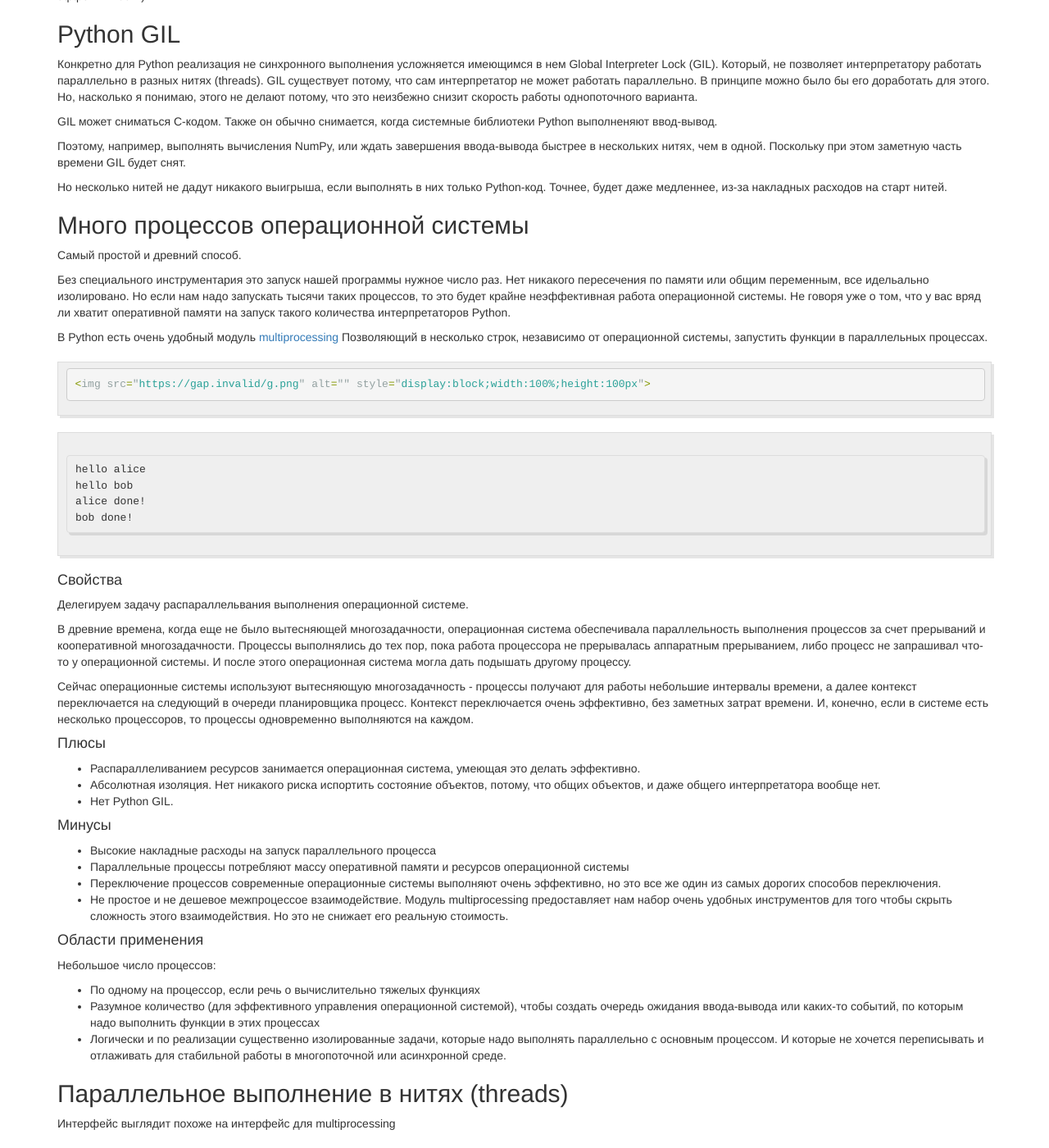
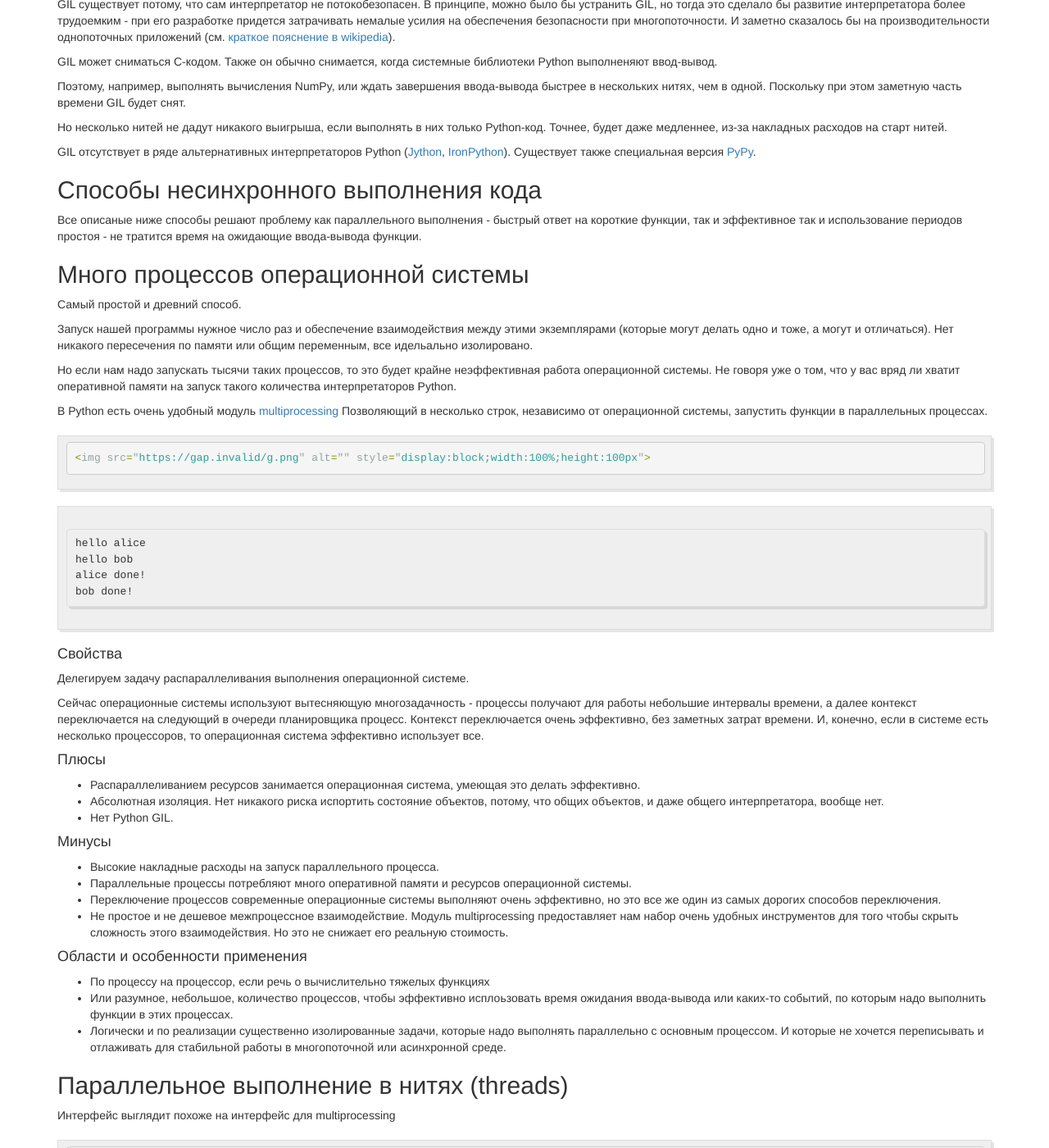
Before and after one commit to andgineer/sorokin.engineer, a Jekyll site: the page built from posts/ru/_posts/2018-10-23-python_async.md, in a window 1280 px wide and 1400 px high, scrolled down 1691 px. Shown: the whole window at 82% size. Built offline with Jekyll 4.4.1, drawn with Linux system fonts in a browser that asks for light colours; nearby versions of some CDN libraries; some of the changed text lies outside the part shown.

Commit message:
proof reading

```diff
--- a/posts/ru/_posts/2018-10-23-python_async.md
+++ b/posts/ru/_posts/2018-10-23-python_async.md
@@ -96,20 +96,17 @@ redirect_from: "/posts/ru/python_async/"
 
 На третьей картинке мы задействовали все процессоры и выполняем процессы параллельно на всех.
 
-## Способы решения
+## Про Python GIL
 
-Все описаные ниже способы решают проблему как параллельного выполнения (быстрый ответ на короткие функции), так и эффективное
-так и использование периодов простоя (не тратится время на ожидающие ввода-вывода функции, хотя в некоторых
-способах решения об этом надо явно заботится и не гарантируется 100% эффективность).
+Конкретно для интерпретатора [CPython](https://ru.wikipedia.org/wiki/CPython) реализация не
+синхронного выполнения усложняется имеющимся в нем Global Interpreter Lock (GIL).
+Который, не позволяет интерпретатору работать параллельно в разных нитях (threads).
 
-## Python GIL
-
-Конкретно для Python реализация не синхронного выполнения усложняется имеющимся в нем Global
-Interpreter Lock (GIL).
-Который, не позволяет интерпретатору работать параллельно в разных нитях (threads).
-GIL существует потому, что сам интерпретатор не может работать параллельно. В принципе можно было бы
-его доработать для этого. Но, насколько я понимаю, этого не делают потому, что это неизбежно
-снизит скорость работы однопоточного варианта.
+GIL существует потому, что сам интерпретатор не потокобезопасен.
+В принципе, можно было бы устранить GIL, но тогда это сделало бы развитие интерпретатора
+более трудоемким - при его разработке придется затрачивать немалые усилия на обеспечения
+безопасности при многопоточности. И заметно сказалось  бы на производительности однопоточных приложений
+(см. [краткое пояснение в wikipedia](https://ru.wikipedia.org/wiki/Global_Interpreter_Lock)).
 
 GIL может сниматься C-кодом. Также он обычно снимается, когда системные библиотеки Python выполненяют
 ввод-вывод.
@@ -120,13 +117,23 @@ GIL может сниматься C-кодом. Также он обычно с
 Но несколько нитей не дадут никакого выигрыша, если выполнять в них только Python-код.
 Точнее, будет даже медленнее, из-за накладных расходов на старт нитей.
 
+GIL отсутствует в ряде альтернативных интерпретаторов Python
+([Jython](https://ru.wikipedia.org/wiki/Jython), [IronPython](https://ru.wikipedia.org/wiki/IronPython)).
+Существует также специальная версия [PyPy](https://bitbucket.org/pypy/pypy/raw/stm-thread/pypy/doc/stm.rst).
+
+## Способы несинхронного выполнения кода
+
+Все описаные ниже способы решают проблему как параллельного выполнения - быстрый ответ на короткие функции, так и эффективное
+так и использование периодов простоя - не тратится время на ожидающие ввода-вывода функции.
 
 ## Много процессов операционной системы
 
 Самый простой и древний способ.
 
-Без специального инструментария это запуск нашей программы нужное число раз.
+Запуск нашей программы нужное число раз и обеспечение взаимодействия между этими экземплярами
+(которые могут делать одно и тоже, а могут и отличаться).
 Нет никакого пересечения по памяти или общим переменным, все идельально изолировано.
+
 Но если нам надо запускать тысячи таких процессов, то это будет крайне неэффективная
 работа операционной системы. Не говоря уже о том, что у вас вряд ли хватит оперативной памяти
 на запуск такого количества интерпретаторов Python.
@@ -143,44 +150,38 @@ GIL может сниматься C-кодом. Также он обычно с
     bob done!
 
 #### Свойства
-Делегируем задачу распараллельвания выполнения операционной системе.
-
-В древние времена, когда еще не было вытесняющей многозадачности,
-операционная система обеспечивала параллельность выполнения процессов за счет прерываний
-и кооперативной многозадачности.
-Процессы выполнялись до тех пор, пока работа процессора не прерывалась аппаратным прерыванием,
-либо процесс не запрашивал что-то у операционной системы. И после этого операционная система могла
-дать подышать другому процессу.
+Делегируем задачу распараллеливания выполнения операционной системе.
 
 Сейчас операционные системы используют вытесняющую многозадачность - процессы получают для работы
 небольшие интервалы времени, а далее контекст переключается на следующий в очереди планировщика
 процесс. Контекст переключается очень эффективно, без заметных затрат времени.
-И, конечно, если в системе есть несколько процессоров, то процессы одновременно выполняются на каждом.
+И, конечно, если в системе есть несколько процессоров, то операционная система эффективно
+использует все.
 
 #### Плюсы
 * Распараллеливанием ресурсов занимается операционная система, умеющая это делать эффективно.
 * Абсолютная изоляция. Нет никакого риска испортить состояние объектов, потому, что общих
-объектов, и даже общего интерпретатора вообще нет.
+объектов, и даже общего интерпретатора, вообще нет.
 * Нет Python GIL.
 
 #### Минусы
-* Высокие накладные расходы на запуск параллельного процесса
-* Параллельные процессы потребляют массу оперативной памяти и ресурсов операционной системы
+* Высокие накладные расходы на запуск параллельного процесса.
+* Параллельные процессы потребляют много оперативной памяти и ресурсов операционной системы.
 * Переключение процессов современные операционные системы выполняют очень эффективно, но это все же
 один из самых дорогих способов переключения.
-* Не простое и не дешевое межпроцессое взаимодействие.
+* Не простое и не дешевое межпроцессное взаимодействие.
 Модуль multiprocessing предоставляет нам набор очень удобных инструментов для того чтобы скрыть сложность
 этого взаимодействия. Но это не снижает его реальную стоимость.
 
-#### Области применения
-Небольшое число процессов:
-* По одному на процессор, если речь о вычислительно тяжелых функциях
-* Разумное количество (для эффективного управления операционной системой), чтобы создать
-очередь ожидания ввода-вывода или каких-то событий, по которым надо выполнить функции в этих
-процессах
+#### Области и особенности применения
+* По процессу на процессор, если речь о вычислительно тяжелых функциях
+* Или разумное, небольшое, количество процессов, чтобы эффективно исплоьзовать
+время ожидания ввода-вывода или каких-то событий, по которым надо выполнить функции в этих
+процессах.
 * Логически и по реализации существенно изолированные задачи, которые надо выполнять параллельно
 с основным процессом. И которые не хочется переписывать и отлаживать для стабильной работы
 в многопоточной или асинхронной среде.
+
 
 ## Параллельное выполнение в нитях (threads)
 Интерфейс выглядит похоже на интерфейс для multiprocessing
@@ -199,12 +200,11 @@ GIL может сниматься C-кодом. Также он обычно с
 
 #### Плюсы
 * Если обеспечивается принцип "каждая нить на своем процессоре", то получаем максимально приближенное
-к железу решение, позволяющее максмально эффективно исопльзовать ресурсы. Впрочем, это как с языком
-ассемблера - теоретическая возможность не означает практичность (см. минусы).
+к железу решение, позволяющее максмально эффективно использовать ресурсы.
 * Один из самых старых способов, поэтому для него наработано море методик и документации.
 
 #### Минусы
-* Запуск нитей существенно выше, чем процессов, но не супер-дешевый
+* Запуск нитей существенно дешевле, чем процессов, но не супер-дешевый.
 * Переключение достаточно эффективно но не существенно дешевле, чем в способе переключения процессов.
 * Нельзя запускать нити тысячами - в таком случае операционная система будет тратить больше времени на
 переключением между ними, чем на полезную работу.
@@ -214,10 +214,9 @@ GIL может сниматься C-кодом. Также он обычно с
 * Python GIL приводит к тому, что выполнение собственно Python кода не происходит параллельно в разных
 нитях.
 
-#### Области применения
+#### Области и особенности применения
 * Фоновая работа или эффективное использование ожидания ввода вывода.
-* Для отсносительно небольшого числа функций.
-* Без необходимости раскрашивать код этих функций, как описано для последующих решений.
+* Для относительно небольшого числа функций.
 * Желательно, чтобы функции требовали минимального межвзаимодействия, иначе реализация и отладка будет
 очень непростой.
 
@@ -230,7 +229,7 @@ GIL может сниматься C-кодом. Также он обычно с
 отдает ему  управление.
 
 Если `зеленый поток/coroutine` в ожидании ввода-вывода или какого-то события, то мы его пропускаем и
-не тратим  пока на него время.
+не тратим пока на него время.
 
 Вся магия в двух моментах.
 
@@ -283,24 +284,27 @@ GIL может сниматься C-кодом. Также он обычно с
 
 В библиотеке `gevent` имеется `gevent.sleep`, и если бы мы его использовали, то не нужно было бы
 патчить `time`.
-
 Но я хотел продемонстрировать возможность превратить в "зеленый поток" любой код.
-А также всю возникающую из-за этого неочевидность (в коде ничего не видно, он выглядит синхронным)
-и сложность отладки (попробуй понять, асинхронно выполняется твой код, или нет).
-
-#### Свойства
-Можно попробовать применить для кода, который не предполагал асинхронность.
-Хотя результат и не гарантирован, причем проблемы не просто будет обнаружить.
+А также всю возникающую из-за этого неочевидность и сложность отладки - код выглядит синхронным,
+ попробуй понять, асинхронно он выполняется, или нет.
 
 #### Плюсы
 * Не надо существенно раскрашивать `async/await`, как в `asyncio`, код зеленого потока.
-* Дешевое переключение между потоками
-* Потоков может быть много
-* Накладные расходы невысоки
+* Дешевое переключение между потоками.
+* Потоков может быть много.
+* Накладные расходы невысоки.
 
 #### Минусы
 * `Monkey patching` неочевиден, поэтому даже при большом опыте вы будет очень приближенно понимать,
 что происходит в приложении. И оптимизация работы станет увлекательным научным приключением.
+
+#### Области и особенности применения
+Можно попробовать применить для большого объема унаследованного кода, который не предполагал
+асинхронность.
+
+Есть риск надолго завязнуть в сложной отладке и так и не получить реально несинхронного выполнения,
+но зато при успехе экономим время на переписывании старого кода.
+
 
 ### Asyncio
 
@@ -315,33 +319,31 @@ GIL может сниматься C-кодом. Также он обычно с
     bob done!
     alice done!
 
-#### Свойства
-Не рационально использовать с большим объемом унаследованого кода. Для такой ситуации стоит
-попробовать варианты с `monkey patching` - возможно, все получится.
-
-Также не стоит использовать `asyncio`, если у используемых вами библиотек ввода/вывода нет
-`asycnio` вариантов. Такие варианты сейчас появились почти для всего, но если вам не уйти от
-использования не поддерживаемой библиотеки, для которой никому не понадобилось делать `asyncio` вариант
-то рациональнее для начала попробовать сделать `monkey patching`, чем тратить много усилий на
-создание `asyncio` версии своими силами.
-
-Впрочем, вместе с тем можно далее в новом коде использовать уже `asyncio` (тем или иным образом решив
-вопрос использования единого `цикла выполнени` для этих двух библиотек).
-Имеющий, на мой взгляд, существенное преимущество в своей явной природе, упрощающей дальнейшее
-сопровождение приложений.
-
 #### Плюсы
-* В полном соответствии с Python принципами "явное лучше неявного" - полная прозрачность происходящего
-* Дешевое переключение между потоками
-* Потоков может быть много
-* Накладные расходы невысоки
-* В сочетании с отсутствие monkey patching получаем достаточно простое логически решение.
+* В полном соответствии с Python принципами "явное лучше неявного" - полная прозрачность
+происходящего, упрощающая дальнейшее сопровождение приложений.
+* Дешевое переключение между потоками.
+* Потоков может быть много.
+* Накладные расходы невысоки.
+* В сочетании с отсутствие `monkey patching` получаем достаточно простое логически решение.
 Которое на порядок проще писать и отлаживать, чем multy threading.
 
 #### Минусы
-* Надо очень существенно изменять исходные код.
+Надо существенно изменять исходные код.
 После чего его использование в синхронном режиме, хотя и вполне возможно, но уже довольгно громоздко
 и менее эффективно (придется все равно стартовать цикл обработки).
+
+#### Области и особенности применения
+Не стоит использовать `asyncio`, если у используемых вами библиотек ввода/вывода нет
+`asycnio` вариантов. Такие варианты сейчас появились почти для всего, но если вам не уйти от
+использования не поддерживаемой библиотеки, для которой никому не понадобилось делать `asyncio` вариант,
+возможно, рациональнее для начала попробовать сделать `monkey patching`, чем тратить много усилий на
+создание `asyncio` версии своими силами.
+
+В новом коде рекомендуется использовать именно `asyncio`.
+Вполне решаемо совмещение `зеленых потоков` и `asyncio` - тем или иным образом надо решить
+вопрос использования единого `цикла выполнени` для обеих библиотек.
+
 
 ## Call-back hell
 
```
Also changed, not shown: other parts of posts/ru/_posts/2018-10-23-python_async.md (+2 -0 lines).
